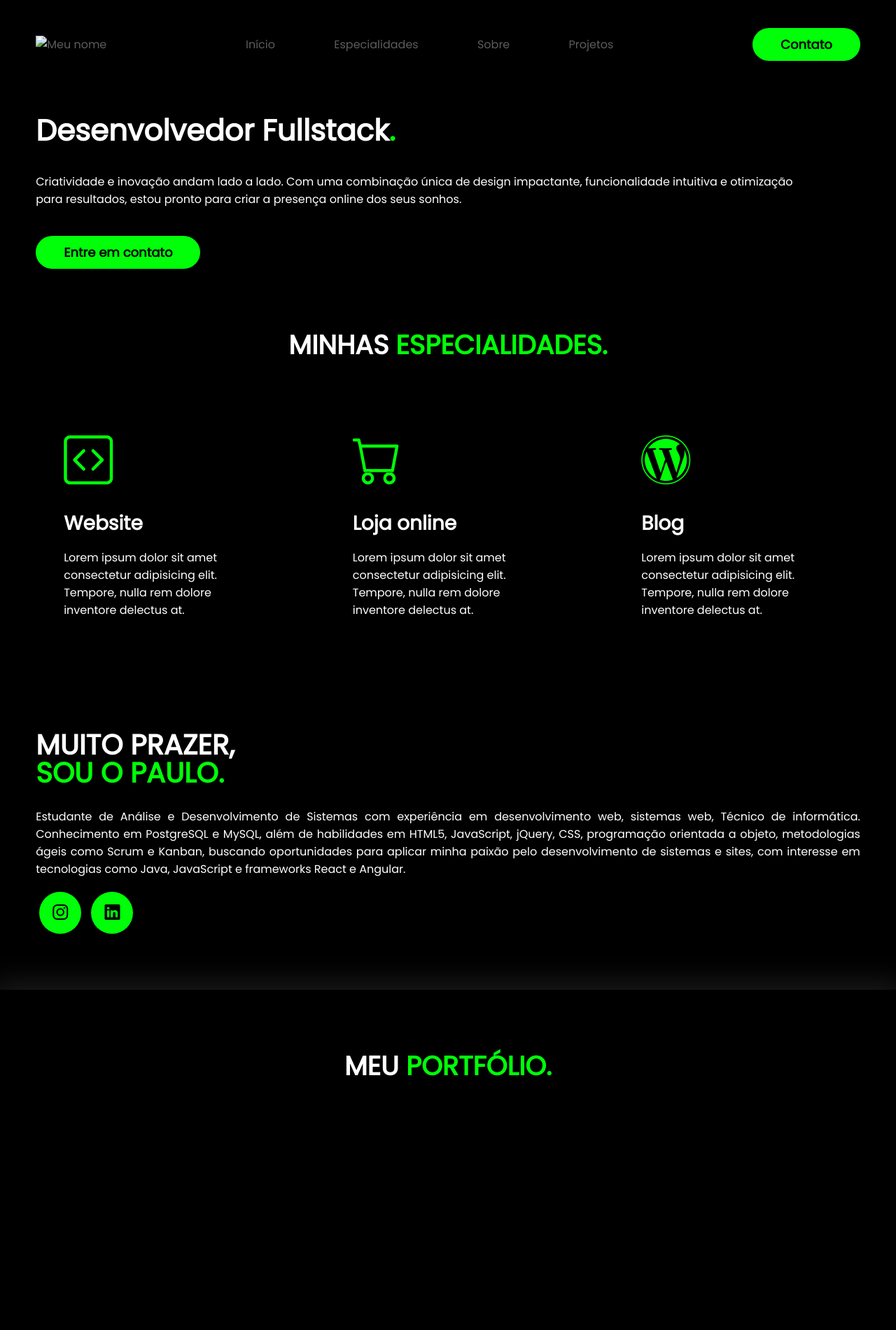
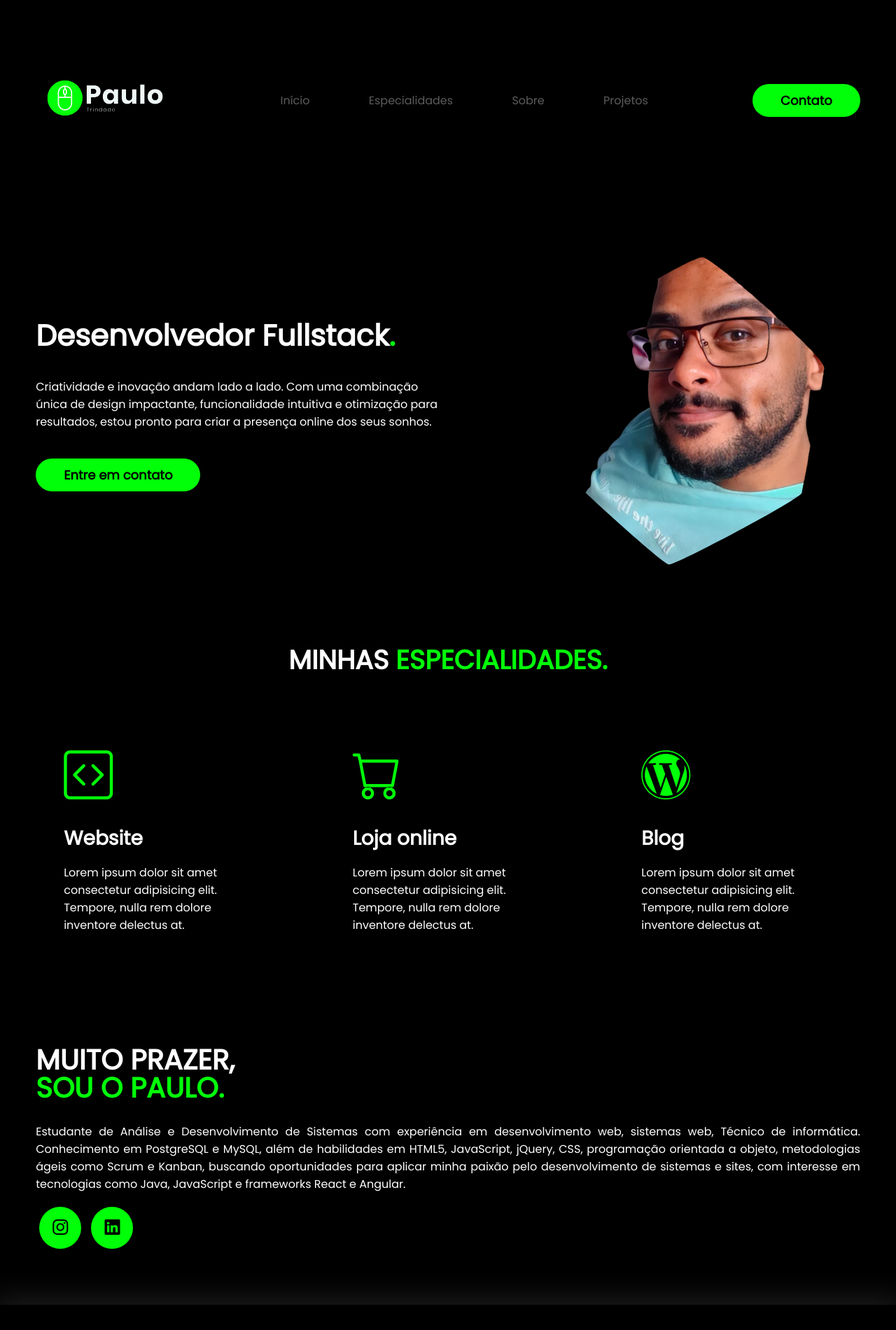
Before and after one commit to paulotrindadee/portifolio, a plain HTML site: page index.html in a window 1280 px wide. Shown: the top 1900 px of the page at 70% size. Drawn offline with nearby package versions, Linux system fonts and the light colour scheme; the site is published under a folder, as on GitHub Pages, so addresses that start at the root find nothing.

Commit message:
Correção pasta img caminho absoluto/relatvio

```diff
--- a/index.html
+++ b/index.html
@@ -30,7 +30,7 @@
       <div class="interface">
         <div class="logo">
           <a href="#">
-            <img src="/img/logo001.jpg" alt="Meu nome" />
+            <img src="img/logo001.jpg" alt="Meu nome" />
           </a>
         </div>
         <!--logo-->
@@ -100,7 +100,7 @@
             <!--txt-topo-site-->
 
             <div class="img-topo-site">
-              <img src="/img/perfil.jpg" alt="" />
+              <img src="img/perfil.jpg" alt="" />
             </div>
             <!--img-topo-site-->
           </div>
@@ -200,7 +200,7 @@
             >
               <div
                 class="img-port"
-                style="background-image: url(/img/projeto-manda-trends.jpg)"
+                style="background-image: url(img/projeto-manda-trends.jpg)"
               >
                 <div class="overlay">Site Estático</div>
               </div>
@@ -211,10 +211,7 @@
               href="https://paulotrindadee.github.io/CRUD_Em_JAVASCRIPT/"
               target="_blank"
             >
-              <div
-                class="img-port"
-                style="background-image: url(/img/crud.jpg)"
-              >
+              <div class="img-port" style="background-image: url(img/crud.jpg)">
                 <div class="overlay">Sistema CRUD</div>
               </div>
             </a>
@@ -222,7 +219,7 @@
               href="https://paulotrindadee.github.io/nlw01/#home"
               target="_blank"
             >
-              <div class="img-port" style="background-image: url(/img/nlw.jpg)">
+              <div class="img-port" style="background-image: url(img/nlw.jpg)">
                 <div class="overlay">Site do NLW ROCKETSEAT</div>
               </div>
             </a>
@@ -272,7 +269,7 @@
         <div class="line-footer">
           <div class="flex">
             <div class="logo-footer">
-              <img src="/img/logo001.jpg" alt="Meu Logo" />
+              <img src="img/logo001.jpg" alt="Meu Logo" />
             </div>
             <!--logo-footer-->
             <div class="btn-social">
```
